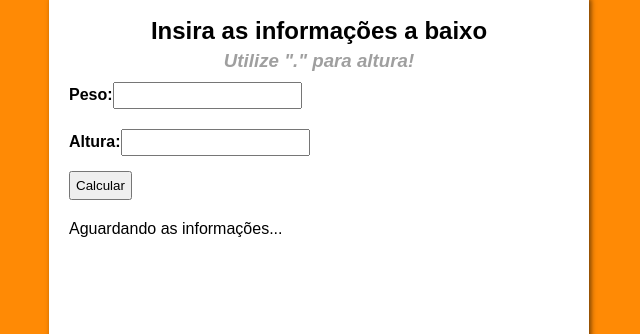
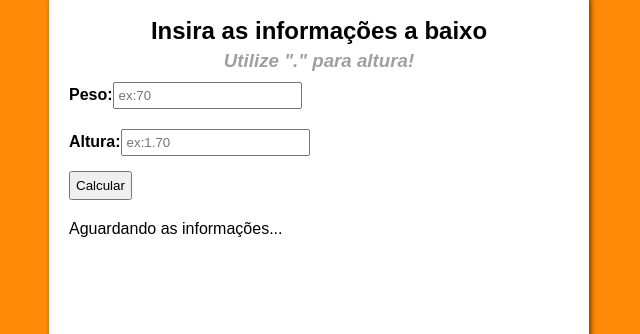
Before and after one commit to raphaeldemouradev/imc, a plain HTML site: page index.html in a window 1280 px wide. Shown: the part 100-434 px from the top of the page, without its empty margins (321-961 px from the left). Drawn offline with Linux system fonts and the light colour scheme.

Commit message:
placehoder add

```diff
--- a/index.html
+++ b/index.html
@@ -15,8 +15,8 @@
             <h2>Insira as informações a baixo</h2>
             <h3>Utilize "." para altura!</h3>
 
-            <p>Peso:<input type="text" id="peso"</p>
-            <p>Altura:<input type="text" id="altura"></p>
+            <p>Peso:<input placeholder="ex:70" type="text" id="peso"</p>
+            <p>Altura:<input placeholder="ex:1.70" type="text" id="altura"></p>
 
             <button id="verificar">Calcular</button>
 
```
